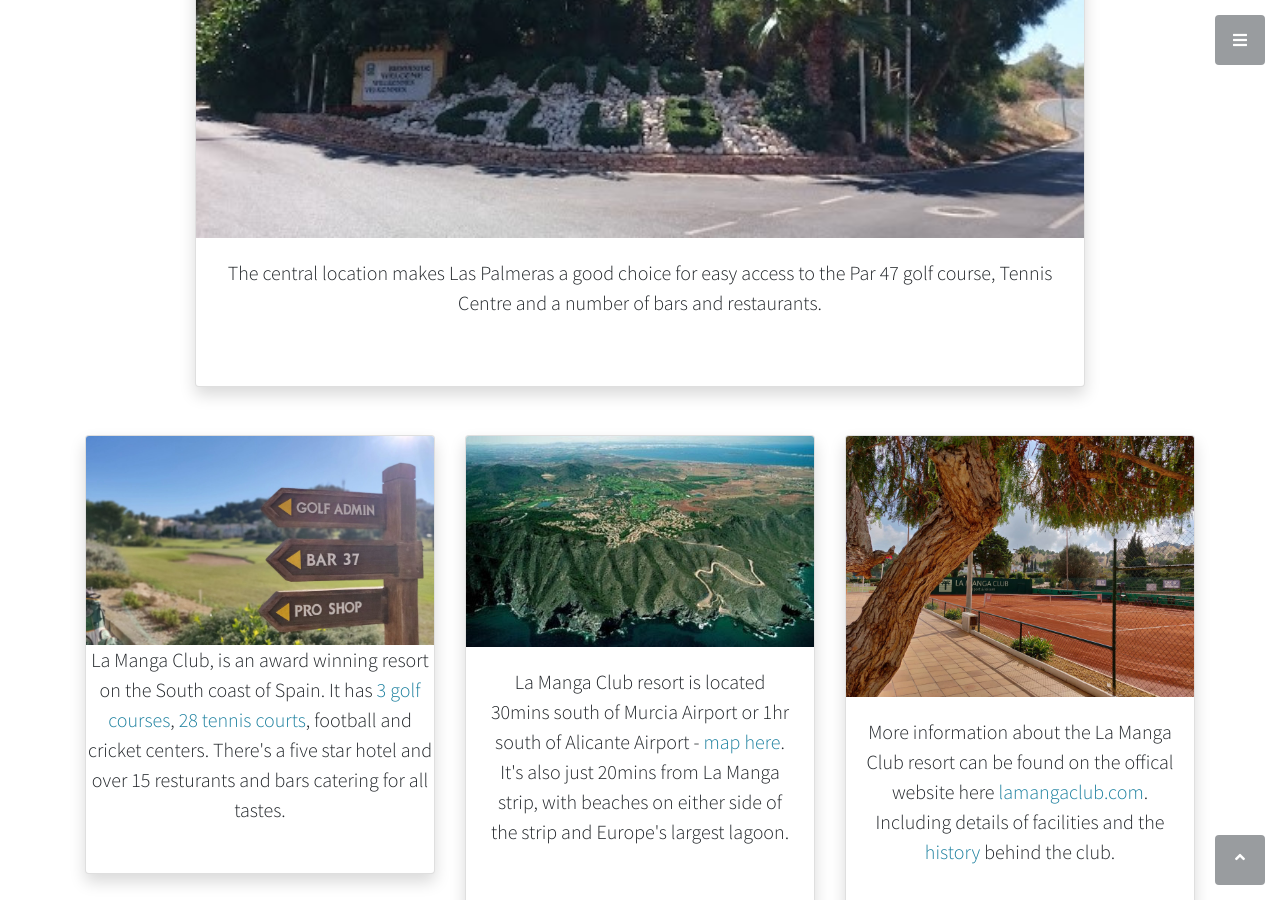
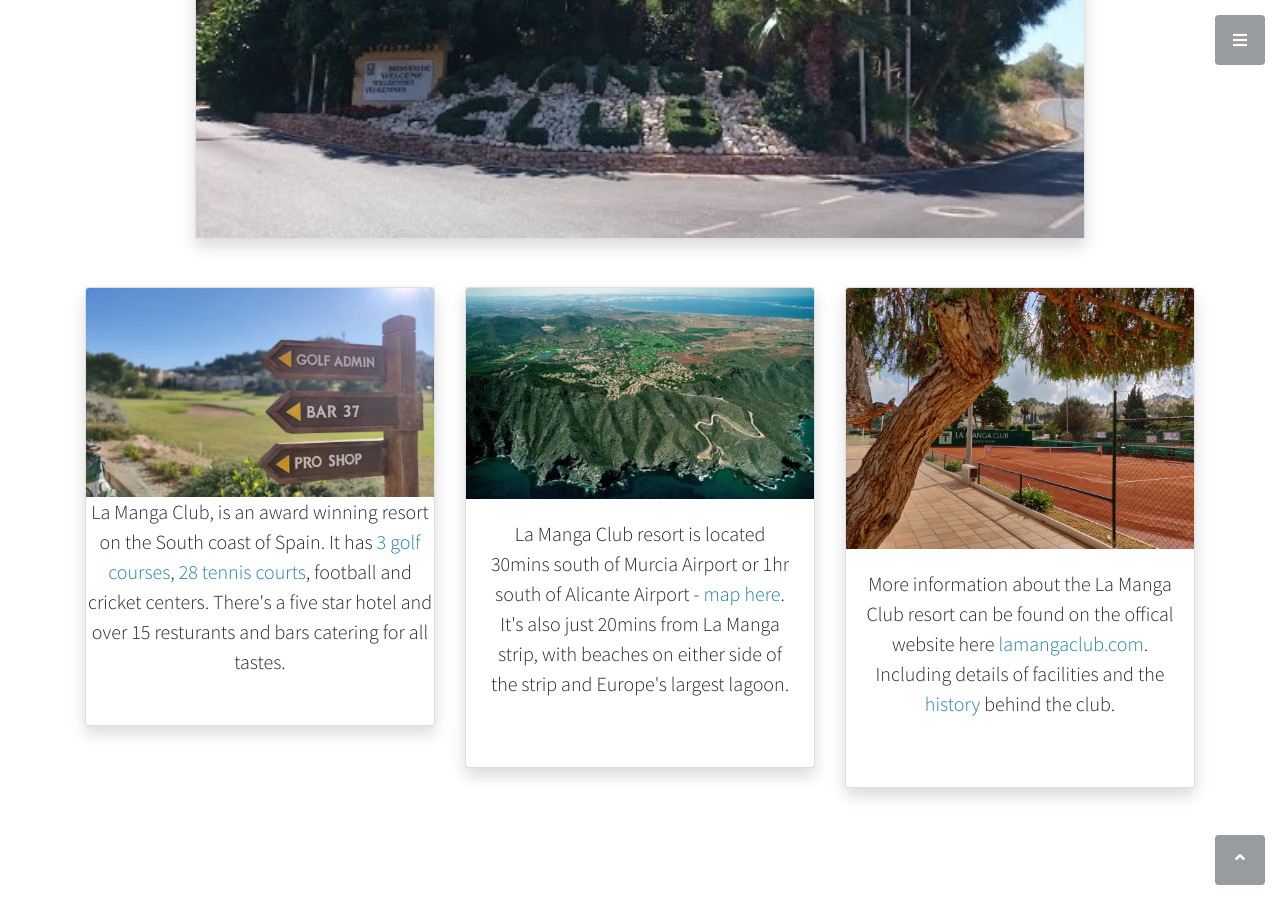
Before and after one commit to richsteer/richsteer.github.io, a Jekyll site: the page built from index.html, in a window 1280 px wide and 900 px high, scrolled down 1759 px. Built offline with Jekyll 4.4.1, drawn with Linux system fonts in a browser that asks for light colours.

Commit message:
Update index.html

```diff
--- a/index.html
+++ b/index.html
@@ -26,10 +26,6 @@
                 <div class="col">
                     <div class="card shadow">
                         <img src="assets/img/la-manga-club-entrance.jpg" class="card-img-top" alt="..">
-                        <div class="card-body">
-                            <!--<h5 class="card-title">Card title</h5>-->
-                            <p class="lead mb-5">The central location makes Las Palmeras a good choice for easy access to the  Par 47 golf course, Tennis Centre and a number of bars and restaurants.</p>
-                        </div>
                     </div>
                 </div>
 
```
